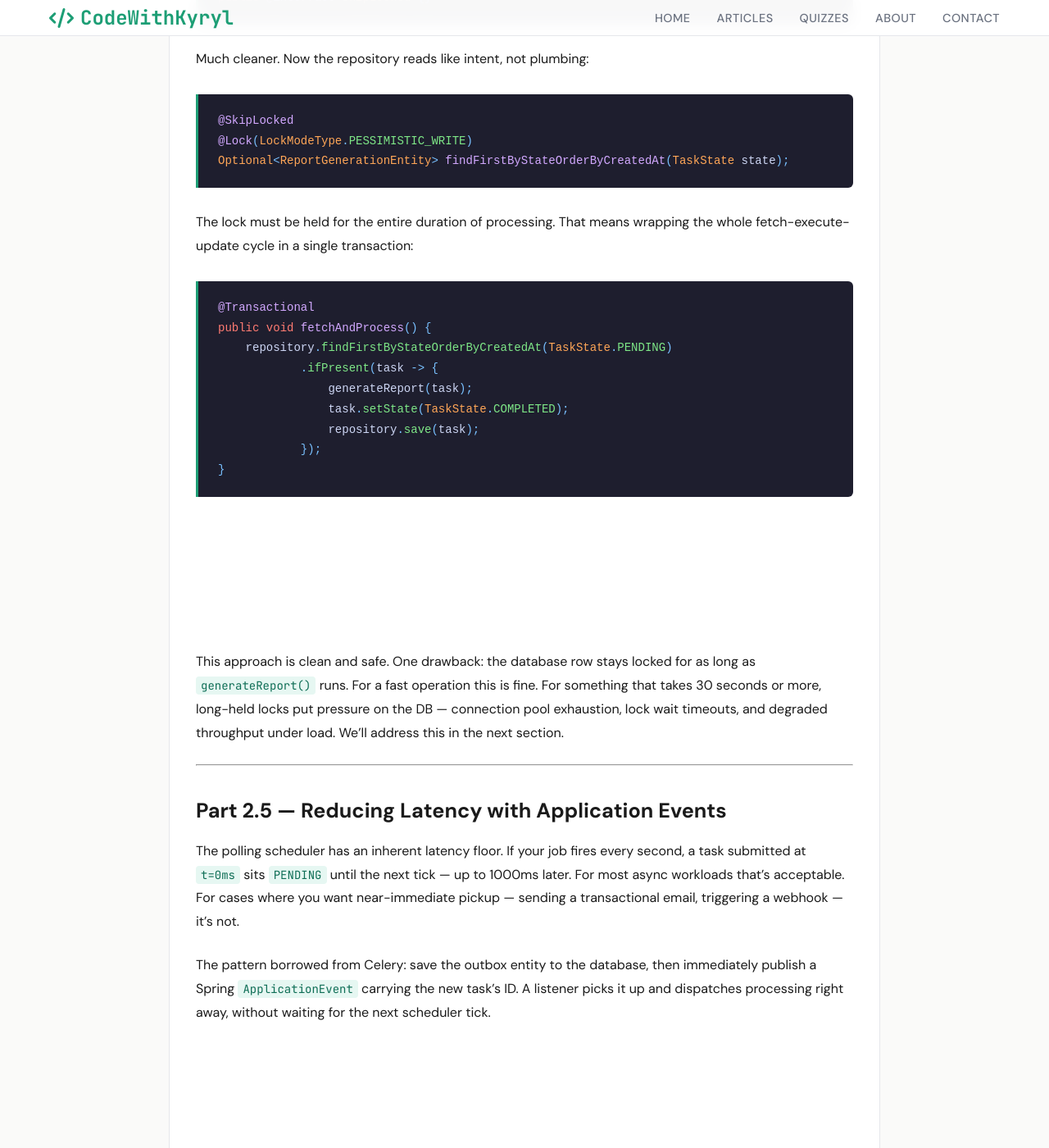
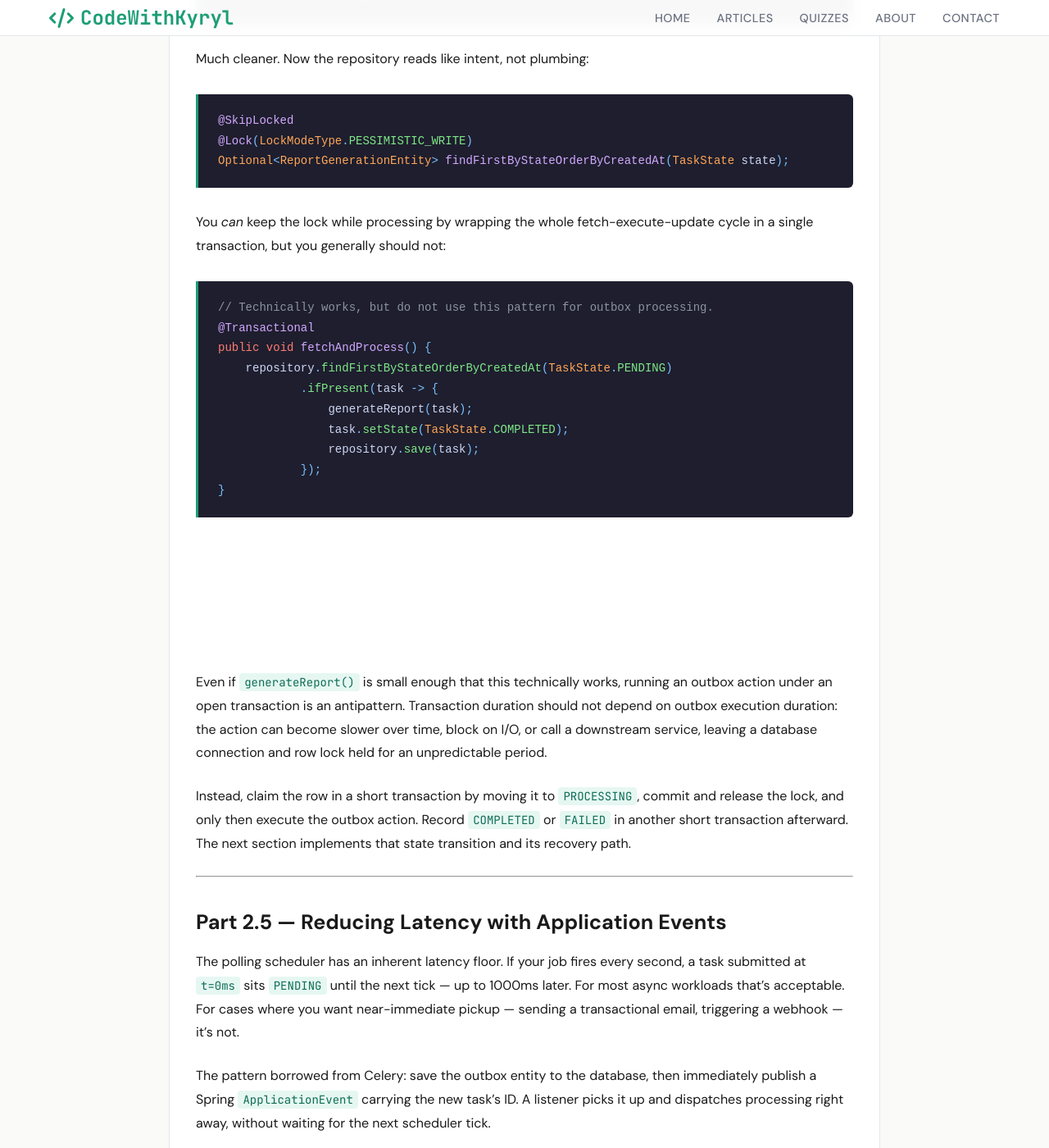
Before and after one commit to javaAndScriptDeveloper/codeWithKyryl, a Jekyll site: the page built from _articles/outboxes.md, in a window 1280 px wide and 1400 px high, scrolled down 6962 px. Shown: the whole window at 82% size. Built offline with Jekyll 4.4.1, drawn with Linux system fonts in a browser that asks for light colours; some of the changed text lies outside the part shown.

Commit message:
Fix tx open in outboxes.md

````diff
--- a/_articles/outboxes.md
+++ b/_articles/outboxes.md
@@ -269,10 +269,11 @@ Much cleaner. Now the repository reads like intent, not plumbing:
 Optional<ReportGenerationEntity> findFirstByStateOrderByCreatedAt(TaskState state);
 ```
 
-The lock must be held for the entire duration of processing. That means wrapping the whole
-fetch-execute-update cycle in a single transaction:
+You *can* keep the lock while processing by wrapping the whole fetch-execute-update cycle in a
+single transaction, but you generally should not:
 
 ```java
+// Technically works, but do not use this pattern for outbox processing.
 @Transactional
 public void fetchAndProcess() {
     repository.findFirstByStateOrderByCreatedAt(TaskState.PENDING)
@@ -309,10 +310,14 @@ sequenceDiagram
     Note over DB: task row: COMPLETED (unlocked)
 ```
 
-This approach is clean and safe. One drawback: the database row stays locked for as long as
-`generateReport()` runs. For a fast operation this is fine. For something that takes 30 seconds
-or more, long-held locks put pressure on the DB — connection pool exhaustion, lock wait timeouts,
-and degraded throughput under load. We'll address this in the next section.
+Even if `generateReport()` is small enough that this technically works, running an outbox action
+under an open transaction is an antipattern. Transaction duration should not depend on outbox
+execution duration: the action can become slower over time, block on I/O, or call a downstream
+service, leaving a database connection and row lock held for an unpredictable period.
+
+Instead, claim the row in a short transaction by moving it to `PROCESSING`, commit and release the
+lock, and only then execute the outbox action. Record `COMPLETED` or `FAILED` in another short
+transaction afterward. The next section implements that state transition and its recovery path.
 
 ---
 
@@ -458,11 +463,14 @@ stateDiagram-v2
     COMPLETED --> [*]: cleanup job removes\nafter retention period
 ```
 
-The problem with the locked-transaction approach is that it holds a database lock for the entire
+Outbox actions should not run under an open database transaction. The locked-transaction approach
+holds a database lock for the entire
 duration of `generateReport()`. For a report that takes two minutes, that's two minutes of a
 locked row — a connection tied up, other DB operations potentially queuing behind it. With
 `SKIP LOCKED` workers don't block each other on the lock, but long-running transactions still
-put pressure on the connection pool and make the database unhappy under load.
+put pressure on the connection pool and make the database unhappy under load. A very small action
+may technically complete without causing visible trouble, but coupling transaction duration to
+outbox execution duration is still an antipattern.
 
 The fix is to separate claiming a task from executing it. Flip the task to `PROCESSING` in a
 short transaction, release the lock, then do the actual work outside any transaction. This way
````
